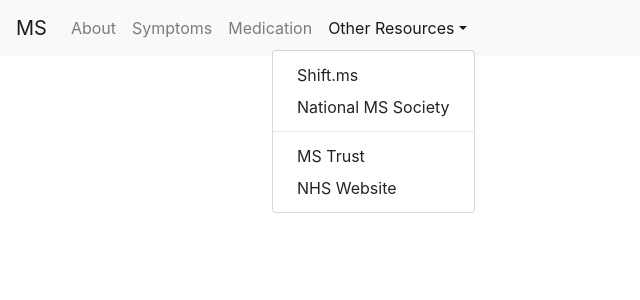
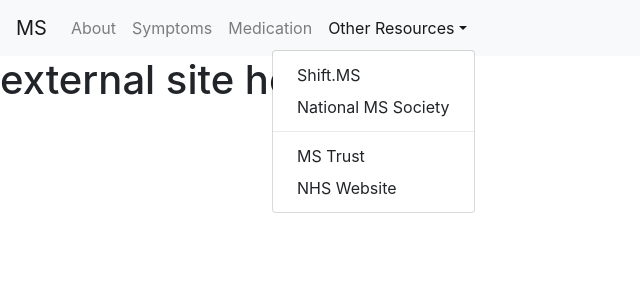
Before and after one commit to RQAJohnson/ms-blog, a React (Create React App) app: page /mstrust in a window 1280 px wide. Both pictures are taken after a click on the link "Other Resources". Shown: the top 300 px of the page, without its empty margins (0-640 px from the left). Built offline with nearby package versions, Linux system fonts and the light colour scheme.

Commit message:
new pages added webpage

```diff
--- a/src/App.js
+++ b/src/App.js
@@ -4,6 +4,8 @@
 import Symptoms from './Components/Symptoms/Symptoms';
 import Home from './Components/Home/Home';
 import About from './Components/About/About';
+import Shift from './Components/External/Shift';
+import MSTrust from './Components/External/MSTrust';
 
 
 function App() {
@@ -28,9 +30,15 @@
      </Route>
      <Route path="/symptoms">
       <Symptoms/>
-  </Route>
+    </Route>
      <Route path="/home">
       <Home/>
+     </Route>
+     <Route path="/shift">
+      <Shift/>
+     </Route>
+     <Route path="/mstrust">
+      <MSTrust/>
      </Route>
      </Switch>
      </Router>
--- /dev/null
+++ b/src/Components/External/MSTrust.jsx
@@ -0,0 +1,8 @@
+
+const MSTrust = (props) => {
+    return (
+        <h1>external site here</h1>
+    );
+}
+
+export default MSTrust;
--- /dev/null
+++ b/src/Components/External/Shift.jsx
@@ -0,0 +1,8 @@
+
+const Shift = (props) => {
+    return (
+        <h1>external site here</h1>
+    );
+}
+
+export default Shift;
--- a/src/Components/Navigation.jsx
+++ b/src/Components/Navigation.jsx
@@ -1,4 +1,5 @@
 import React, { useState } from 'react';
+import { Link } from 'react-router-dom';
 import {
   Collapse,
   Navbar,
@@ -40,8 +41,8 @@
                 Other Resources
               </DropdownToggle>
               <DropdownMenu right>
-                <DropdownItem>
-                  Shift.ms
+                <DropdownItem tag={Link} to="/shift">
+                  Shift.MS
                 </DropdownItem>
                 <DropdownItem>
                   National MS Society
```
